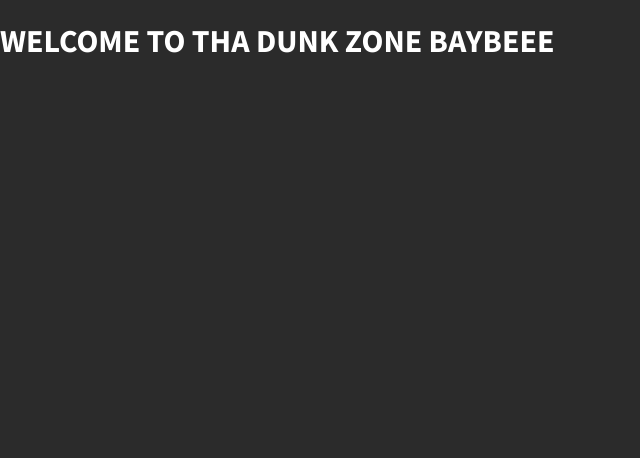
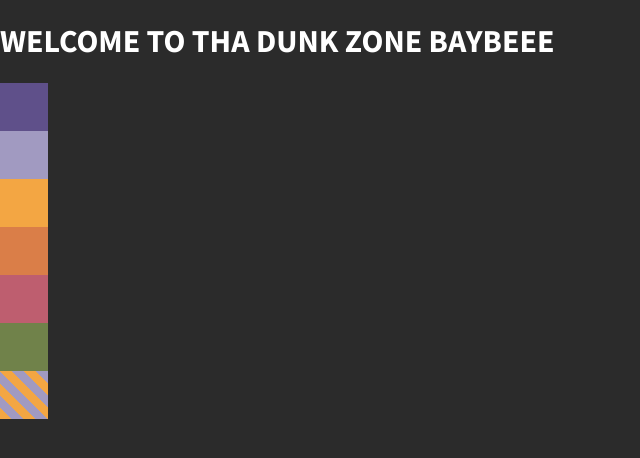
Before and after one commit to acedrow/pw, a React app: page /sw in a window 1280 px wide. Shown: the top 458 px of the page, without its empty margins (0-640 px from the left). Built offline with nearby package versions, Linux system fonts and the light colour scheme.

Commit message:
add test bs

```diff
--- /dev/null
+++ b/src/skunkworks/TestTile.tsx
@@ -0,0 +1,47 @@
+import styled from 'styled-components'
+
+const GRID_SQUARE_SIZE_REM = 3
+const SQUARE_DIAGONAL_LENGTH_REM = GRID_SQUARE_SIZE_REM * Math.SQRT2
+const STRIPE_WIDTH_RATIO = 8
+
+const DiagonalTiled = styled.div`
+  width: ${GRID_SQUARE_SIZE_REM}rem;
+  height: ${GRID_SQUARE_SIZE_REM}rem;
+  background: repeating-linear-gradient(
+    45deg,
+    #606dbc,
+    #606dbc ${SQUARE_DIAGONAL_LENGTH_REM / 8}rem,
+    #465298 ${SQUARE_DIAGONAL_LENGTH_REM / 8}rem,
+    #465298 ${SQUARE_DIAGONAL_LENGTH_REM / 4}rem
+  );
+`
+
+//should change the colors to refer to terrain types and match those to the colors.
+//want these props to solely represent game state, then I can use the same type to hold game board data.
+type TestTileProps = {
+  bgColor: string
+  bgColor2?: string
+  contents?: string
+}
+
+const TestTile = ({ bgColor: bgColor, bgColor2 }: TestTileProps) => {
+  return <TestTileStyle bgColor={bgColor} bgColor2={bgColor2}></TestTileStyle>
+}
+
+const TestTileStyle = styled.div<{ bgColor: string; bgColor2?: string }>`
+  width: ${GRID_SQUARE_SIZE_REM}rem;
+  height: ${GRID_SQUARE_SIZE_REM}rem;
+  font-size: ${GRID_SQUARE_SIZE_REM}rem;
+  background: ${(p) =>
+    p.bgColor2 !== undefined
+      ? `repeating-linear-gradient(
+    45deg,
+    ${p.bgColor},
+    ${p.bgColor} ${SQUARE_DIAGONAL_LENGTH_REM / STRIPE_WIDTH_RATIO}rem,
+    ${p.bgColor2} ${SQUARE_DIAGONAL_LENGTH_REM / STRIPE_WIDTH_RATIO}rem,
+    ${p.bgColor2} ${SQUARE_DIAGONAL_LENGTH_REM / (STRIPE_WIDTH_RATIO / 2)}rem
+  );`
+      : p.bgColor};
+`
+
+export default TestTile
--- a/src/skunkworks/index.tsx
+++ b/src/skunkworks/index.tsx
@@ -1,14 +1,21 @@
-import styled from 'styled-components'
-import GameTile from '../chess/gameTile'
+import { mdTheme } from '../styles/theme'
+import TestTile from './TestTile'
 
 const Skunkworks = () => {
   return (
     <>
       <h1 style={{ color: 'white' }}>WELCOME TO THA DUNK ZONE BAYBEEE</h1>
+      <div>
+        <TestTile bgColor={mdTheme.mdPurple} />
+        <TestTile bgColor={mdTheme.mdLavender} />
+        <TestTile bgColor={mdTheme.mdYellow} />
+        <TestTile bgColor={mdTheme.mdOrange} />
+        <TestTile bgColor={mdTheme.mdRed} />
+        <TestTile bgColor={'#70824a'} />
+        <TestTile bgColor={mdTheme.mdYellow} bgColor2={mdTheme.mdLavender} />
+      </div>
     </>
   )
 }
 
-const TestTile = styled.div``
-
 export default Skunkworks
--- a/src/styles/theme.ts
+++ b/src/styles/theme.ts
@@ -4,8 +4,7 @@ const theme = {
   fontFamily: 'Source Sans Pro,sans-serif',
 }
 
-const mdTheme = {
-  /* Color Theme Swatches in Hex */
+export const mdTheme = {
   mdRed: '#BE5E6F',
   mdPurple: '#5F508A',
   mdLavender: '#A19AC1',
```
Also changed, not shown: 1 other file (tests, documents, lock files or other folders).
